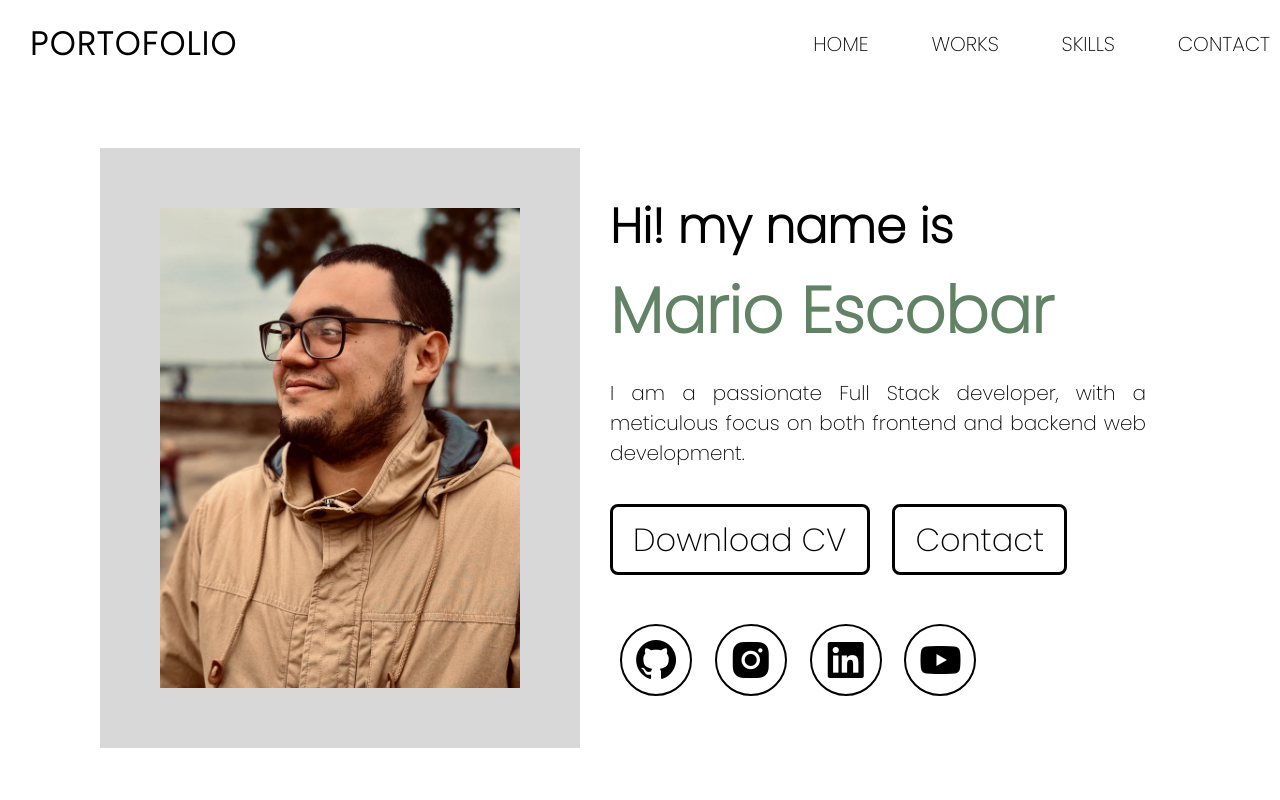
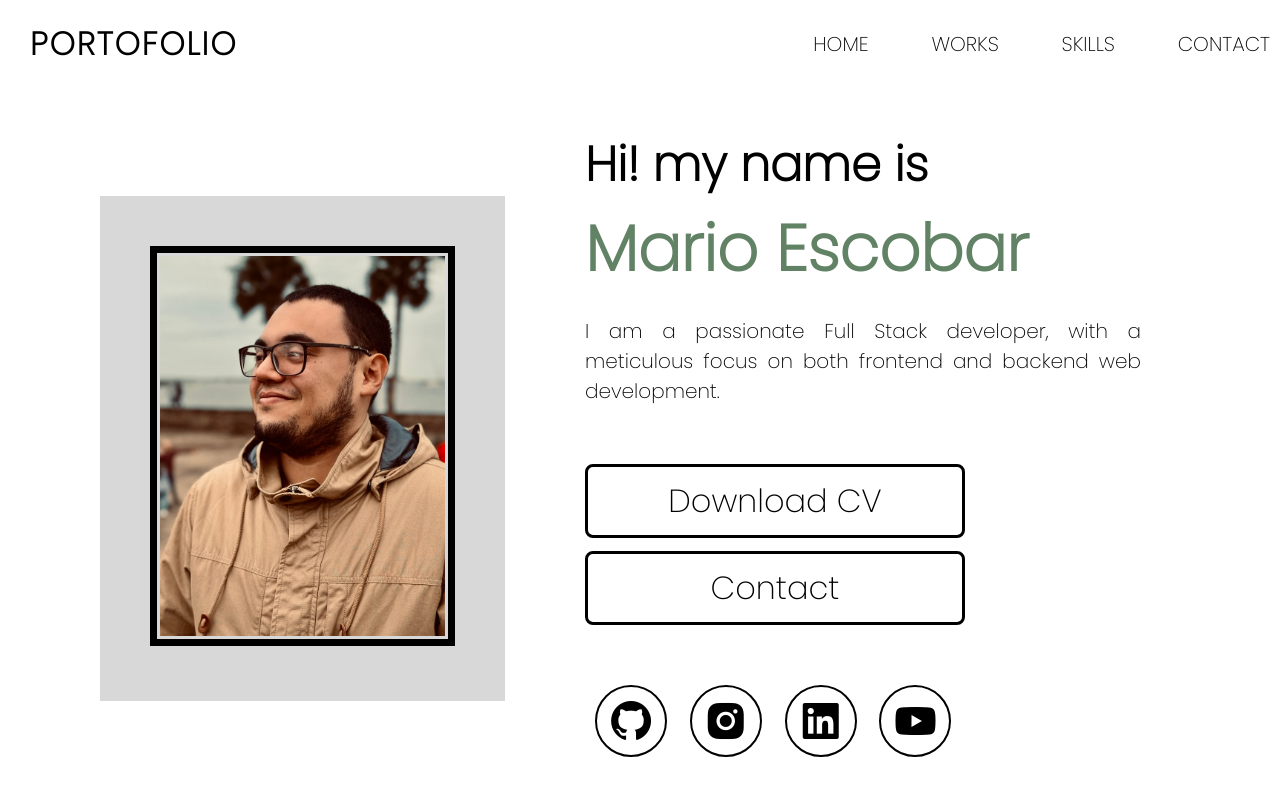
Before and after one commit to MarioE99/PORTOFOLIO-ME, a plain HTML site: page index.html in a window 1280 px wide. Shown: the top 800 px of the page. Drawn offline with nearby package versions, Linux system fonts and the light colour scheme.

Commit message:
se agrego curriculum y modificado css

```diff
--- a/index.html
+++ b/index.html
@@ -85,7 +85,7 @@
 
                 <div class="buttom">
 
-                    <a href="">Download CV</a>
+                    <a href="#" id="enlaceDescarga" download="curri">Download CV</a>
 
                     <a href="">Contact</a>
 
--- a/js/index.js
+++ b/js/index.js
@@ -1,6 +1,14 @@
+// Boton de menu responsivo
+
 const mobileMenuButton = document.getElementById('mobile-menu');
 const navMenu = document.getElementById('menu');
 
 mobileMenuButton.addEventListener('click', () => {
     navMenu.classList.toggle('active');
 });
+
+
+
+//descargar CURRI
+
+var urlDocumento = '';
--- a/style/style.css
+++ b/style/style.css
@@ -413,22 +413,40 @@ nav{
 
     .section__container{
 
-        gap: 30px;
+        gap: 80px;
         justify-content: space-around;
 
 
     }
 
+   .section__info .buttom  {
+
+        display: flex;
+        flex-direction: column;
+        gap: 3px;
+        max-width: 400px;
+
+    }
+
+
+    .container__img{
+
+      height: max-content;
+
+    }
+
     .container__img img{
 
-        max-width: 400px;
-        padding: 10px;
+        max-height: 400px;
+        padding: 3px;
+        border: 7px solid black ;
 
     }
 
     .skills__container{
 
-        gap: 20px;
+        flex-wrap: wrap;
+        gap: 5px;
     }
 
 }
@@ -682,7 +700,7 @@ nav{
     max-width: 600px;
     width: 100%;
     height: 350px;
-    background-color:#6182644b;
+    background-color:#87cfeb59;
     border-radius: 20px;
     padding: 20px;
     transition: .3s;
@@ -695,7 +713,7 @@ nav{
     transform: translateY(-10px);
     transition:.2s;
     background-color: transparent;
-    border: 7px solid #6182644b;
+    border: 7px solid #87CEEB;
 
 
 }
```
Also changed, not shown: 1 other file.
